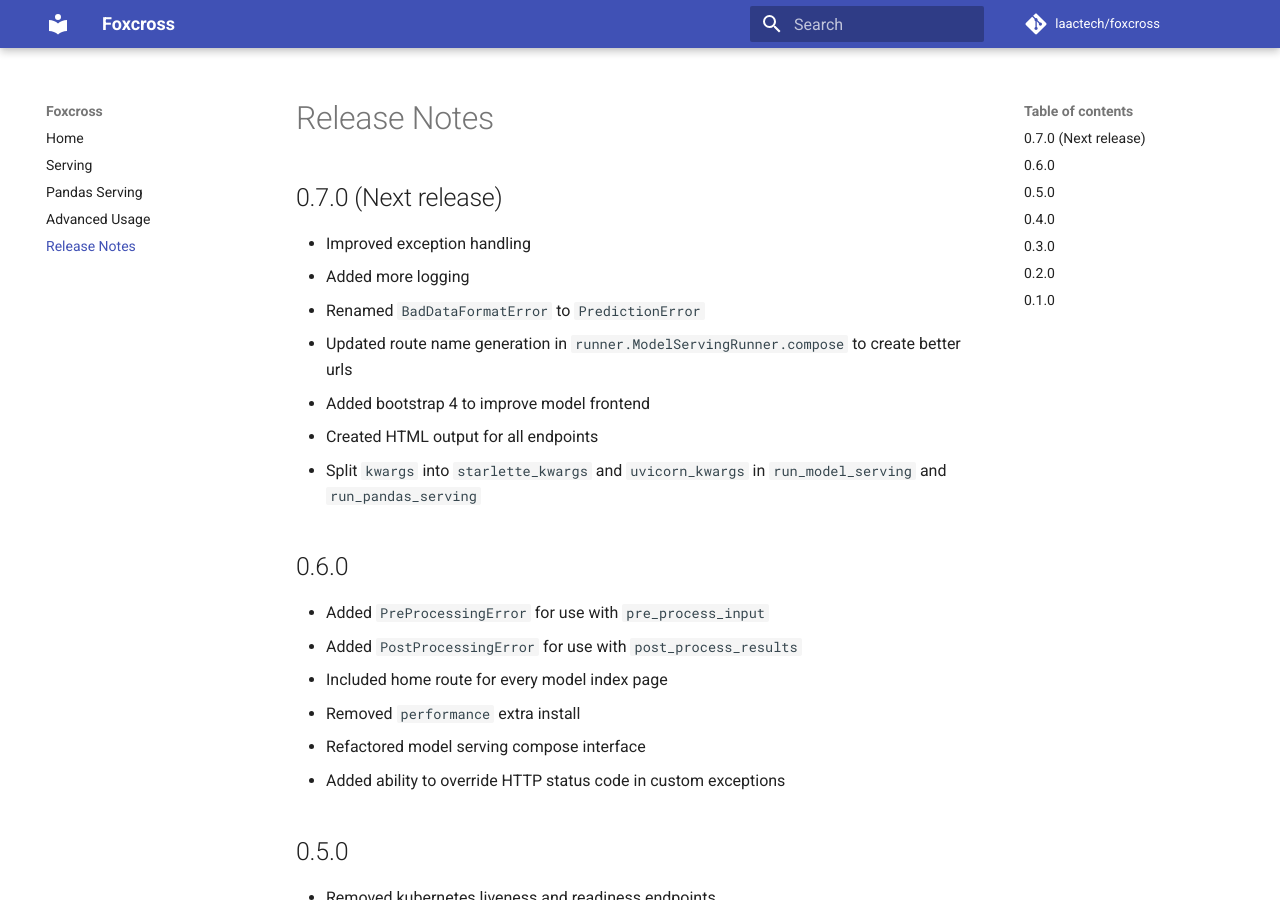
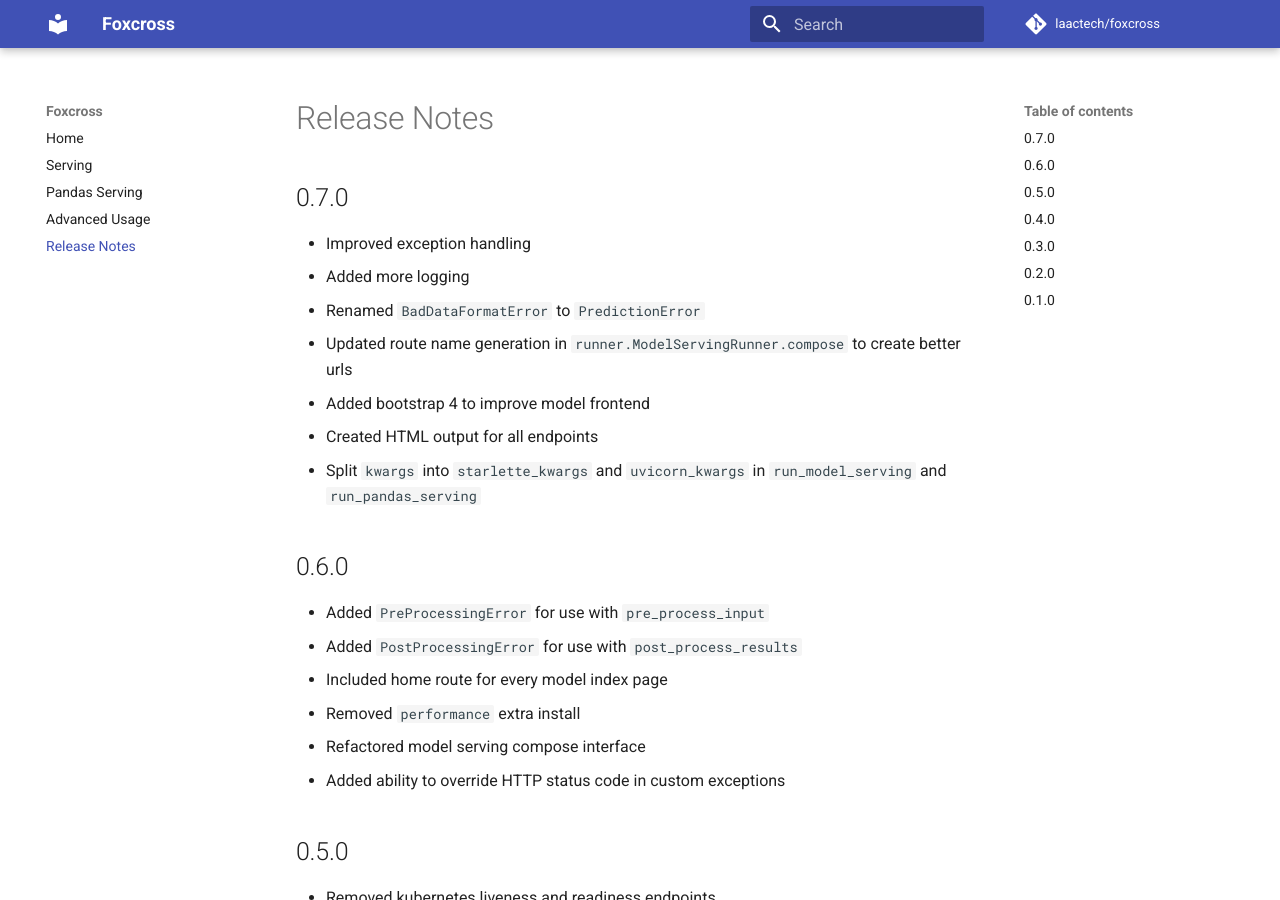
Before and after one commit to laactechnology/foxcross, an MkDocs documentation site: the page built from docs/release-notes.md, in a window 1280 px wide and 900 px high. Built offline with MkDocs 1.6.1 and Material for MkDocs 9.7.7, drawn with Linux system fonts in a browser that asks for light colours; comment, search, counter and statistics services are not loaded.

Commit message:
removing next release

```diff
--- a/docs/release-notes.md
+++ b/docs/release-notes.md
@@ -1,4 +1,4 @@
-## 0.7.0 (Next release)
+## 0.7.0
 * Improved exception handling
 * Added more logging
 * Renamed `BadDataFormatError` to `PredictionError`
```
